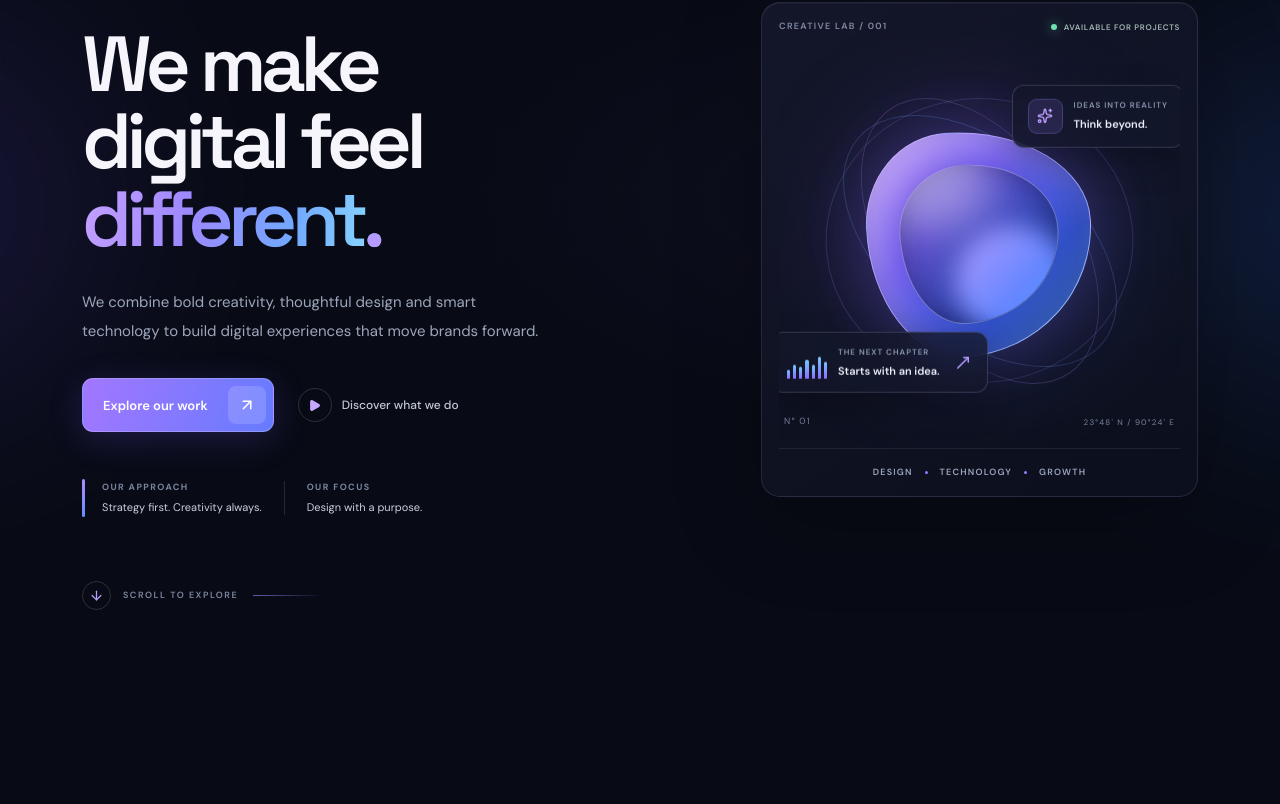
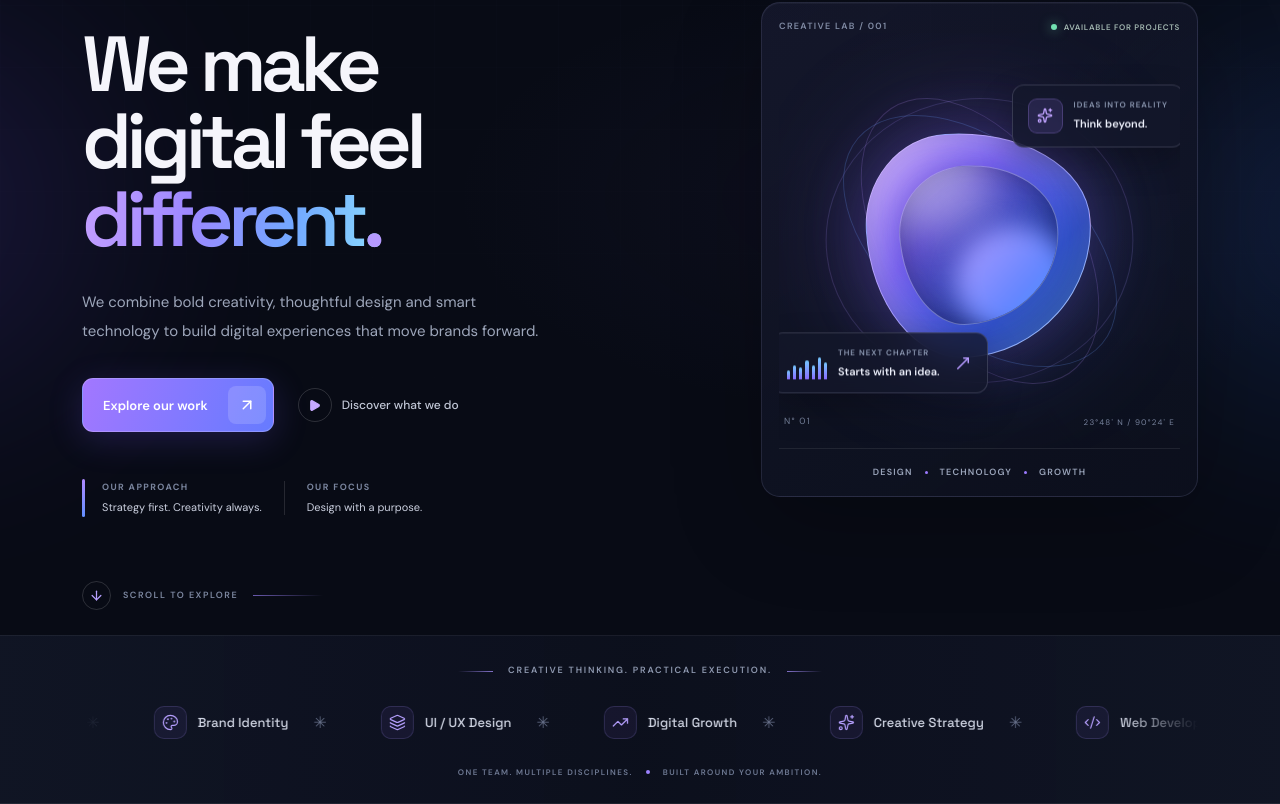
Before and after one commit to AnikHaque/NovaStudio-Agency-Website, a React (Vite) app: page / in a window 1280 px wide. Shown: the part 204-1008 px from the top of the page. Before the commit the page ends 839 px from the top, so only its background shows below. Built offline with nearby package versions, Linux system fonts and the light colour scheme.

Commit message:
BrandStrip section done

```diff
--- /dev/null
+++ b/src/components/home/BrandStrip.jsx
@@ -0,0 +1,69 @@
+import { motion } from "motion/react";
+import {
+  Code2,
+  Palette,
+  Layers3,
+  TrendingUp,
+  Sparkles,
+} from "lucide-react";
+import "../../css/home/BrandStrip.css";
+
+const capabilities = [
+  { label: "Web Development", icon: Code2 },
+  { label: "Brand Identity", icon: Palette },
+  { label: "UI / UX Design", icon: Layers3 },
+  { label: "Digital Growth", icon: TrendingUp },
+  { label: "Creative Strategy", icon: Sparkles },
+];
+
+export default function BrandStrip() {
+  return (
+    <section className="brand-strip" aria-label="Our capabilities">
+      <div className="container">
+        <div className="brand-strip-heading">
+          <span className="brand-strip-line" />
+          <p>CREATIVE THINKING. PRACTICAL EXECUTION.</p>
+          <span className="brand-strip-line" />
+        </div>
+
+        <div className="brand-strip-window">
+          <motion.div
+            className="brand-strip-track"
+            animate={{ x: ["0%", "-50%"] }}
+            transition={{
+              duration: 32,
+              repeat: Infinity,
+              ease: "linear",
+            }}
+          >
+            {[0, 1].map((copy) => (
+              <div
+                className="brand-strip-group"
+                key={copy}
+                aria-hidden={copy === 1 ? "true" : undefined}
+              >
+                {capabilities.map(({ label, icon: Icon }) => (
+                  <div className="brand-strip-item" key={label}>
+                    <span className="brand-strip-icon">
+                      <Icon size={17} strokeWidth={1.7} />
+                    </span>
+
+                    <span>{label}</span>
+
+                    <span className="brand-strip-star">✳</span>
+                  </div>
+                ))}
+              </div>
+            ))}
+          </motion.div>
+        </div>
+
+        <div className="brand-strip-bottom">
+          <span>ONE TEAM. MULTIPLE DISCIPLINES.</span>
+          <span className="brand-strip-bottom-dot" />
+          <span>BUILT AROUND YOUR AMBITION.</span>
+        </div>
+      </div>
+    </section>
+  );
+}
--- /dev/null
+++ b/src/css/home/BrandStrip.css
@@ -0,0 +1,175 @@
+/* =====================================
+   BRAND STRIP
+===================================== */
+
+.brand-strip {
+  position: relative;
+  overflow: hidden;
+  padding: 28px 0 25px;
+  border-top: 1px solid rgba(255, 255, 255, 0.055);
+  border-bottom: 1px solid rgba(255, 255, 255, 0.075);
+  background: linear-gradient(
+    90deg,
+    rgba(17, 21, 37, 0.94),
+    rgba(12, 16, 29, 0.98),
+    rgba(17, 21, 37, 0.94)
+  );
+}
+
+.brand-strip-heading {
+  display: flex;
+  align-items: center;
+  justify-content: center;
+  gap: 15px;
+  margin-bottom: 23px;
+}
+
+.brand-strip-heading p {
+  margin: 0;
+  color: #8f99b0;
+  font-size: 9px;
+  font-weight: 600;
+  letter-spacing: 1.8px;
+  text-align: center;
+}
+
+.brand-strip-line {
+  width: 35px;
+  height: 1px;
+  background: linear-gradient(90deg, transparent, #8170c7);
+}
+
+.brand-strip-line:last-child {
+  background: linear-gradient(90deg, #8170c7, transparent);
+}
+
+/* Animated track */
+
+.brand-strip-window {
+  overflow: hidden;
+  width: 100%;
+  mask-image: linear-gradient(
+    90deg,
+    transparent,
+    #000 7%,
+    #000 93%,
+    transparent
+  );
+}
+
+.brand-strip-track {
+  display: flex;
+  width: max-content;
+  will-change: transform;
+}
+
+.brand-strip-group {
+  display: flex;
+  flex-shrink: 0;
+  align-items: center;
+}
+
+.brand-strip-item {
+  display: inline-flex;
+  align-items: center;
+  gap: 11px;
+  padding: 5px 27px;
+  color: #d1d6e4;
+  font-family: "Space Grotesk", sans-serif;
+  font-size: 13px;
+  font-weight: 500;
+  white-space: nowrap;
+}
+
+.brand-strip-icon {
+  display: grid;
+  width: 33px;
+  height: 33px;
+  flex-shrink: 0;
+  place-items: center;
+  border: 1px solid rgba(174, 148, 255, 0.17);
+  border-radius: 10px;
+  background: rgba(143, 109, 255, 0.075);
+  color: #b7a0ff;
+}
+
+.brand-strip-star {
+  margin-left: 14px;
+  color: #666f88;
+  font-size: 16px;
+}
+
+/* Footer line */
+
+.brand-strip-bottom {
+  display: flex;
+  align-items: center;
+  justify-content: center;
+  gap: 13px;
+  margin-top: 22px;
+  color: #6f7a94;
+  font-size: 8px;
+  font-weight: 600;
+  letter-spacing: 1.4px;
+  text-align: center;
+}
+
+.brand-strip-bottom-dot {
+  width: 4px;
+  height: 4px;
+  flex-shrink: 0;
+  border-radius: 50%;
+  background: #9e83ff;
+}
+
+/* Responsive */
+
+@media (max-width: 575.98px) {
+  .brand-strip {
+    padding: 24px 0 20px;
+  }
+
+  .brand-strip-heading {
+    gap: 9px;
+    margin-bottom: 17px;
+  }
+
+  .brand-strip-heading p {
+    font-size: 8px;
+    letter-spacing: 1px;
+  }
+
+  .brand-strip-line {
+    width: 20px;
+  }
+
+  .brand-strip-item {
+    gap: 9px;
+    padding: 5px 17px;
+    font-size: 12px;
+  }
+
+  .brand-strip-icon {
+    width: 30px;
+    height: 30px;
+  }
+
+  .brand-strip-star {
+    margin-left: 6px;
+  }
+
+  .brand-strip-bottom {
+    flex-wrap: wrap;
+    gap: 8px;
+    margin-top: 17px;
+    font-size: 7px;
+    letter-spacing: 0.9px;
+  }
+}
+
+@media (prefers-reduced-motion: reduce) {
+  .brand-strip-track {
+    animation: none;
+    transform: none;
+  }
+}
--- a/src/pages/Home.jsx
+++ b/src/pages/Home.jsx
@@ -1,3 +1,4 @@
+import BrandStrip from "../components/home/BrandStrip";
 import Hero from "../components/home/Hero";
 
 
@@ -5,6 +6,7 @@ export default function Home() {
   return (
     <div>
         <Hero></Hero>
+        <BrandStrip></BrandStrip>
     </div>
   )
 }
```
